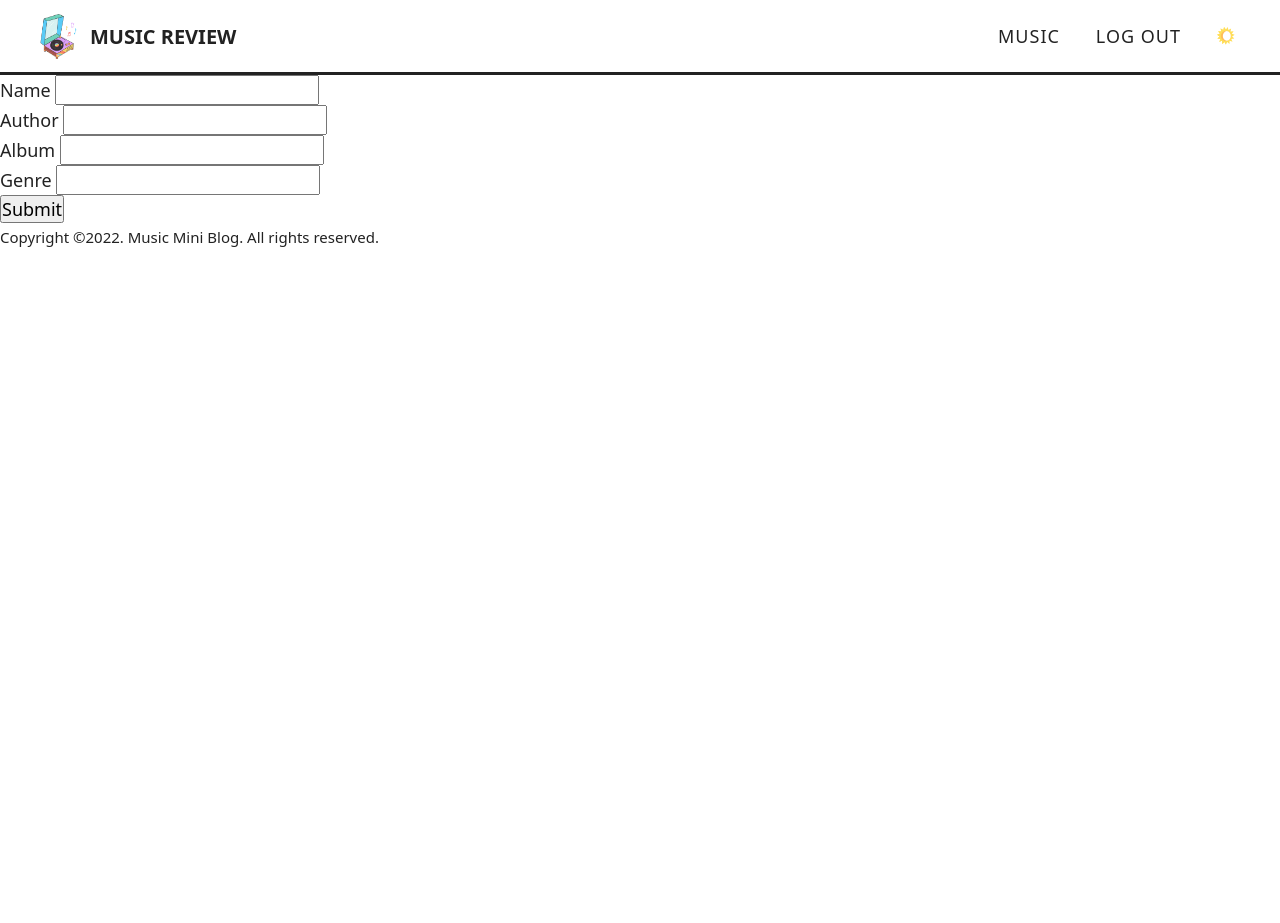
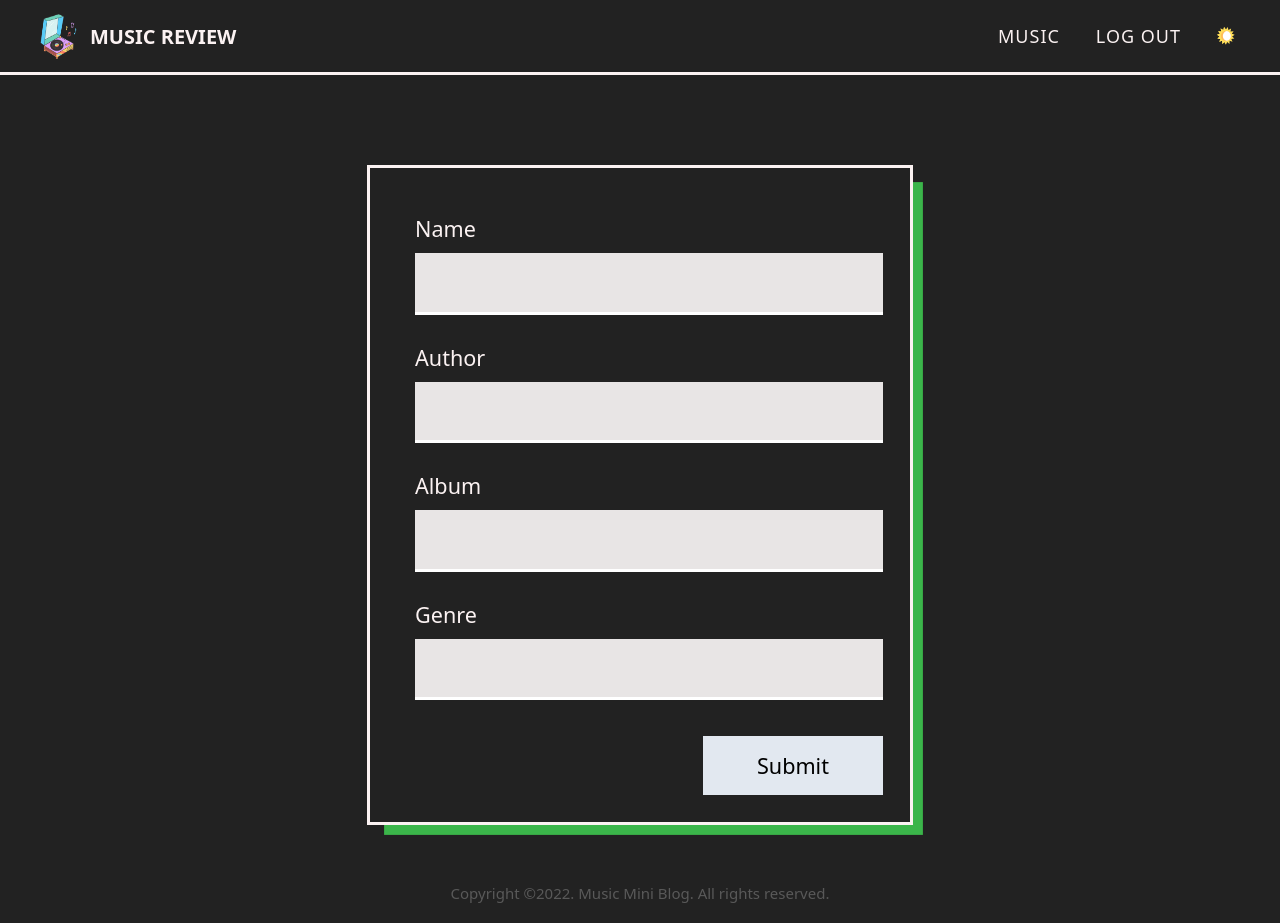
Before and after one commit to CarlosGarciaWeb/Music-Listen-List-Blog, a Flask app: template music_library/templates/new_song.html in a window 1280 px wide. Before the commit the page ends 247 px from the top, so only its background shows below. Run offline with Flask 2, Linux system fonts and the light colour scheme; the template is opened without the code that fills it, so the values that code supplies are empty, except form fields; the visitor is signed in with stand-in values (Sample User, id 1); form fields are guessed from the names that the template uses; some libraries are stand-ins or nearby versions.

Commit message:
create forms.css in order to style the forms being rendered in the new_song.html file.

```diff
--- /dev/null
+++ b/music_library/static/css/forms.css
@@ -0,0 +1,112 @@
+.form {
+    margin: 0 auto;
+    max-width: 30rem;
+    border: var(--border);
+    font-size: 1.2rem;
+
+    background: var(--background-color);
+
+    box-shadow: 0.75rem 0.75rem 0 -0.2rem var(--accent-colour);
+}
+
+.form__container {
+    padding: 2.5rem 1.5rem 1.5rem 1.5rem;
+}
+
+
+
+@media screen and (min-width: 24.75em) {
+    .form__container {
+        padding-left: 2rem;
+    }
+}
+
+
+@media screen and (min-width: 30em) {
+    .form__container {
+        padding-left: 2.5rem;
+    }
+}
+
+
+.form__group {
+    display: flex;
+    flex-direction: column;
+    margin-bottom: 1.5rem;
+}
+
+.form__label {
+    margin-bottom: 0.5rem;
+}
+
+
+.form__field {
+    outline: none;
+    border: none;
+
+    border-bottom: 3px solid #fff;
+
+    font-size: inherit;
+    font-family: inherit;
+
+    padding: 0.75rem 0.5rem;
+    background: var(--background-color)
+}
+
+.form__field:focus {
+    border-bottom: var(--border);
+}
+
+
+.button--form {
+    margin: 2rem 0 0 auto;
+    padding: 0.75rem 3rem;
+    border: none;
+    background: var(--background-color);
+}
+
+
+.button--form:hover {
+    cursor: pointer;
+    background: var(--background-color-hover)
+}
+
+.form__small {
+    font-size: 0.83rem;
+    color: var(--text-muted);
+}
+
+.form__link {
+    text-decoration: none;
+    color: inherit;
+}
+
+.form__hover:hover {
+    color: var(--accent-colour);
+}
+
+.form__error {
+    margin-top: 0.5rem;
+}
+
+
+.form__error,
+.form__flash {
+    display: block;
+    padding: 0.5rem;
+    color: var(--text);
+}
+
+
+.form__error,
+.form__flash--danger {
+    background: var(--accent-colour);
+}
+
+.form__flask {
+    margin: 0.5rem;
+}
+
+.form__flash--success {
+    background: var(--accent-colour-2);
+}
--- a/music_library/static/css/main.css
+++ b/music_library/static/css/main.css
@@ -6,16 +6,30 @@
     --background-color: #fff;
     --accent-colour: #2C74B3;
     --accent-colour-2: #3bb54a;
-    --tag-colour: #e5e5e5;
+    --tag-colour: var(--accent-colour-2);
 
 
     --border: 3px solid #222222;
 }
 
+:root.dark-mode {
+    --text-light: #222222;
+    --text-dark: #fbf2f2;
+    --text-muted: #595959;
+
+    --background-color: #222222;
+    --accent-colour-2: #2C74B3;
+    --accent-colour: #3bb54a;
+    --tag-colour: var(--accent-colour-2);
+
+
+    --border: 3px solid #fbf2f2;
+}
+
 
 .button {
     --background-color: #e2e8f0;
-    --background-color-hover: #bdd1eb;
+    --background-color-hover: var(--accent-colour);
 }
 
 
@@ -26,7 +40,11 @@
 
 .form__field,
 .nav__link {
-    --border: 3px solid #2C74B3;
+    --border: 3px solid var(--accent-colour);
+}
+
+.icon {
+    --border: 3px solid var(--accent-colour);
 }
 
 html {
@@ -47,15 +65,28 @@
 }
 
 body {
+    display: flex;
+    flex-direction: column;
     font-family: system-ui, -apple-system, BlinkMacSystemFont, 'Segoe UI', Roboto, Oxygen, Ubuntu, Cantarell, 'Open Sans', 'Helvetica Neue', sans-serif;
     color: var(--text-dark);
     line-height: 1.45;
     background-color: var(--background-color);
 }
 
+.main {
+    flex-grow: 1;
+    padding: 3rem 1.5rem 2rem 1.5rem;
+}
+
 .header {
     padding: 0 2rem;
     border-bottom: var(--border);
+}
+
+@media screen and (min-width: 30em) {
+    .main {
+        padding-top: 5rem;
+    }
 }
 
 .header__logo {
@@ -111,9 +142,15 @@
     margin-right: 1rem;
 }
 
-.nav__link:hover {
-    background: #2C74B3;
+.nav__link:hover:not(.icon) {
+    background: var(--accent-colour);
     color: var(--text-light);
+}
+
+.icon:hover {
+    margin-bottom: -3px;
+    border-bottom: var(--border);
+    color: var(--accent-colour);
 }
 
 .nav__item {
@@ -125,6 +162,12 @@
 .nav__icon {
     width: 1em;
     height: 1em;
+}
+
+.footer {
+    padding: 1rem 0;
+    color: var(--text-muted);
+    text-align: center;
 }
 
 .button {
```
